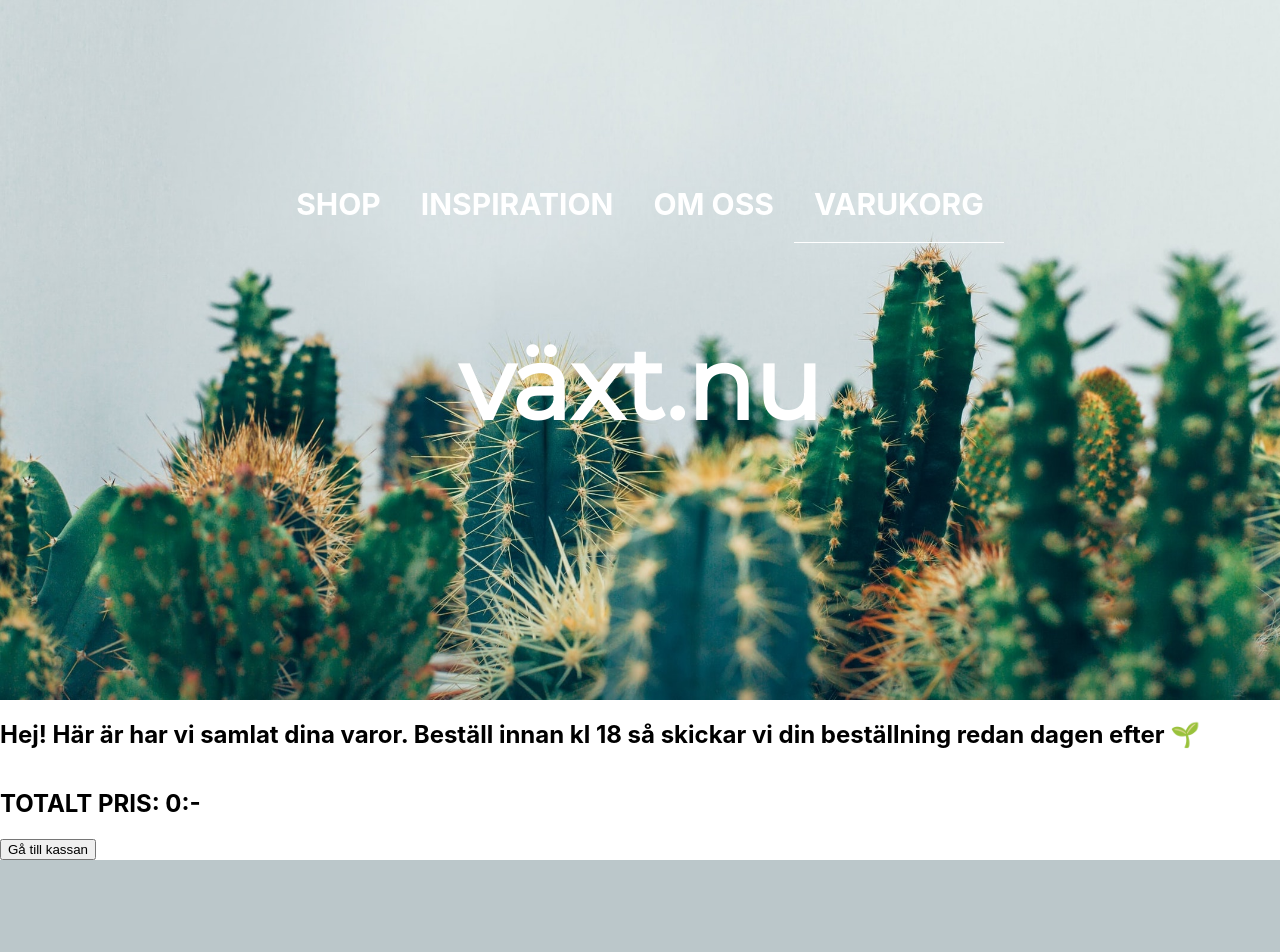
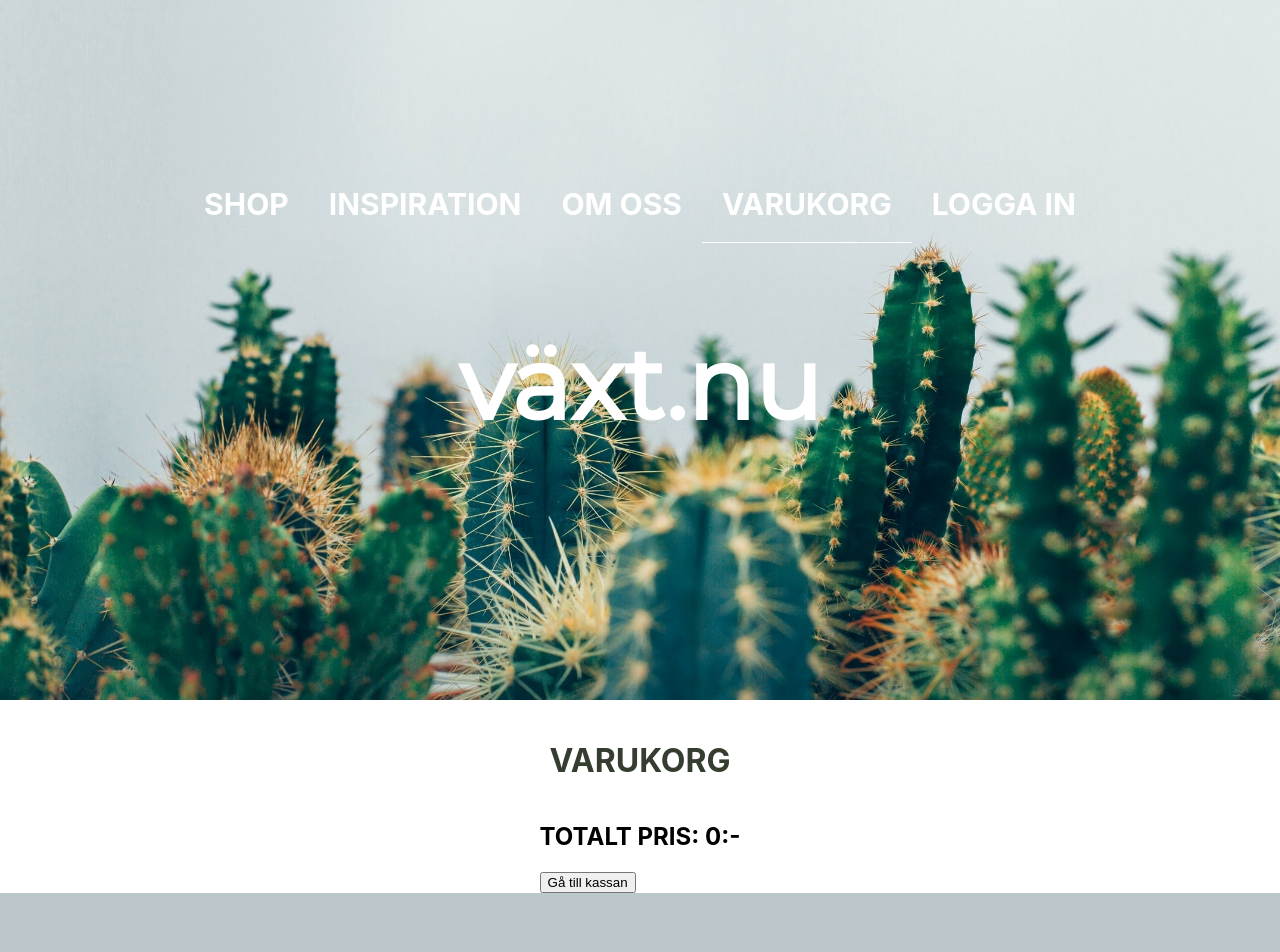
Before and after one commit to louiseeriksson/final-project-frontend, a React (Create React App) app: page /cart in a window 1280 px wide. Shown: the top 952 px of the page. Built offline with nearby package versions, Linux system fonts and the light colour scheme.

Commit message:
small changes on the hamburgermenu. added titles to every page

```diff
--- a/src/components/About.js
+++ b/src/components/About.js
@@ -2,6 +2,8 @@ import React from 'react'
 
 export const About = () => {
   return (
-    <div></div>
+    <div className='page-wrapper'>
+      <h1 className='page-title'>OM OSS</h1>
+    </div>
   )
 }
--- a/src/components/Cart.js
+++ b/src/components/Cart.js
@@ -10,9 +10,8 @@ export const Cart = () => {
   ))
 
   return (
-    <section className='cart'>
-
-      <h2>Hej! Här är har vi samlat dina varor. Beställ innan kl 18 så skickar vi din beställning redan dagen efter 🌱</h2>
+    <div className='page-wrapper'>
+      <h1 className='page-title'>VARUKORG</h1>
 
       <section className='items'>
         {products.map((product) => (
@@ -24,7 +23,6 @@ export const Cart = () => {
         <h2 className='amount'>TOTALT PRIS: {totalPrice}:-</h2>
         <button>Gå till kassan</button>
       </div>
-
-    </section>
+    </div>
   )
 }
--- a/src/components/Header.js
+++ b/src/components/Header.js
@@ -15,6 +15,10 @@ export const Header = () => {
             <div className='burger-line'></div>
             <ul className='menu'>
               <NavLink
+                to='/'>
+                <h2>VÄXT.NU</h2>
+              </NavLink>
+              <NavLink
                 to='/products'>
                 <h2>SHOP</h2>
               </NavLink>
@@ -29,6 +33,11 @@ export const Header = () => {
               <NavLink
                 to='/cart'>
                 <h2>VARUKORG</h2>
+              </NavLink>
+              <NavLink
+                to='/login'>
+                {/* add /login in backend */}
+                <h2>LOGGA IN</h2>
               </NavLink>
             </ul>
           </div>
@@ -53,6 +62,10 @@ export const Header = () => {
             to='/cart'>
             <h2>VARUKORG</h2>
           </NavLink>
+          <NavLink
+            to='/login'>
+            <h2>LOGGA IN</h2>
+          </NavLink>
         </div>
         <Link
           to='/'>
--- a/src/components/Inspiration.js
+++ b/src/components/Inspiration.js
@@ -3,8 +3,8 @@ import { InstagramFeed } from './InstagramFeed'
 
 export const Inspiration = () => {
   return (
-    <div>
-      <h1>INSPIRATION</h1>
+    <div className='page-wrapper'>
+      <h1 className='page-title'>INSPIRATION</h1>
 
       {/*  // is following function ok? */}
       {useEffect(() => {
--- a/src/components/ProductPage.js
+++ b/src/components/ProductPage.js
@@ -15,13 +15,16 @@ export const ProductPage = (props) => {
   const allProducts = useSelector((state) => state.products.all)
 
   return (
-    <div className='products'>
+    <div className='page-wrapper'>
+      <h1 className='page-title'>SHOP</h1>
+      <div className='products'>
 
-      <LoadingIndicator />
+        <LoadingIndicator />
 
-      {allProducts.map((product) => (
-        <ProductCard key={product.id} product={product} />
-      ))}
+        {allProducts.map((product) => (
+          <ProductCard key={product.id} product={product} />
+        ))}
+      </div>
     </div>
   )
 }
--- a/src/index.css
+++ b/src/index.css
@@ -72,9 +72,9 @@ a {
   border-bottom: 1px solid;
 } */
 
-.menu-toggle a:hover h2 {
+/* .menu-toggle a:hover h2 {
   transform: scale(1.00)
-}
+} */
 
 .menu-toggle input {
   display: block;
@@ -128,11 +128,9 @@ a {
  */
 .menu {
   position: absolute;
-  width: 200px;
+  width: 250px;
   margin: 0 0 0 -20px;
-  padding: 30px;
-  padding-top: 110px;
-
+  padding: 50px 30px;
   background: #bcc7b6;
   list-style-type: none;
   -webkit-font-smoothing: antialiased;
@@ -154,7 +152,7 @@ a {
  */
  .menu-toggle input:checked ~ ul {
   transform: none;
-  margin: 33px;
+  margin: 10px;
 }
 
 
@@ -181,6 +179,16 @@ a {
 .header h1:hover, .header h2:hover {
   transform: scale(1.05);
   text-shadow: 1px 1px 25px rgb(182, 180, 180);
+}
+
+.page-wrapper {
+display: flex;
+flex-direction: column;
+align-items: center;
+}
+
+.page-title {
+ color: #343d30;
 }
 
 .featured-products {
```
